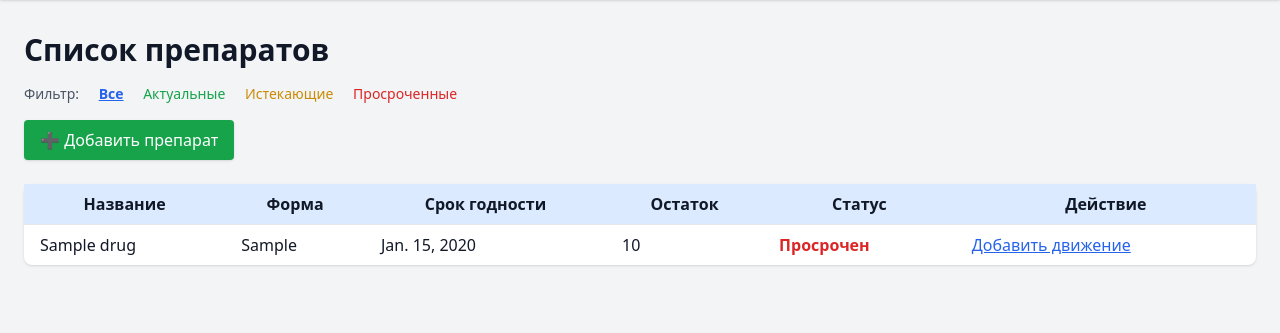
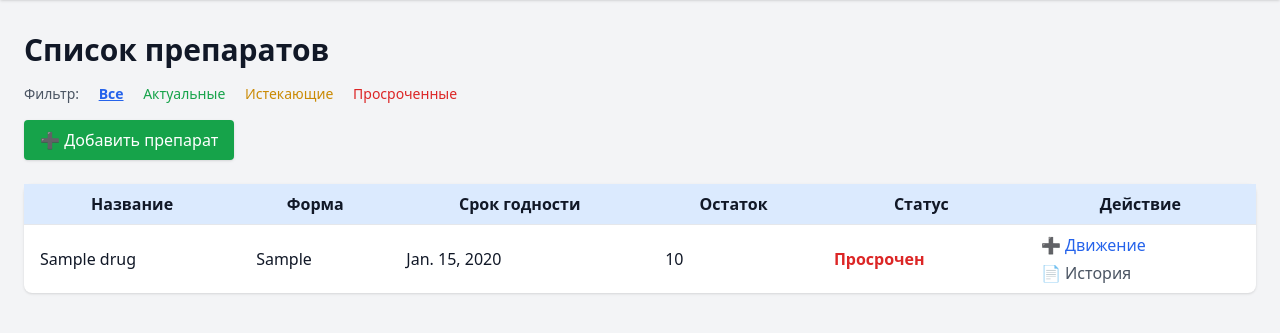
Before and after one commit to IngannamorteScienceDev/VetTrack, a Django app: page /drugs/ in a window 1280 px wide. Shown: the part 64-397 px from the top of the page. Run offline with Django 5.2, Linux system fonts and the light colour scheme; a user stored in the database is signed in; tables that the repository leaves empty hold one stand-in row (values such as "Sample post"); some libraries are stand-ins or nearby versions.

Commit message:
Update history button

```diff
--- a/meds/templates/meds/drug_list.html
+++ b/meds/templates/meds/drug_list.html
@@ -49,8 +49,9 @@
             <span class="text-green-600">ОК</span>
           {% endif %}
         </td>
-        <td class="px-4 py-2">
-          <a href="{% url 'create_movement' drug.id %}" class="text-blue-600 underline">Добавить движение</a>
+        <td class="px-4 py-2 space-y-1">
+          <a href="{% url 'create_movement' drug.id %}" class="block text-blue-600 hover:underline">➕ Движение</a>
+          <a href="{% url 'drug_history' drug.id %}" class="block text-gray-600 hover:underline">📄 История</a>
         </td>
       </tr>
       {% endwith %}
```
